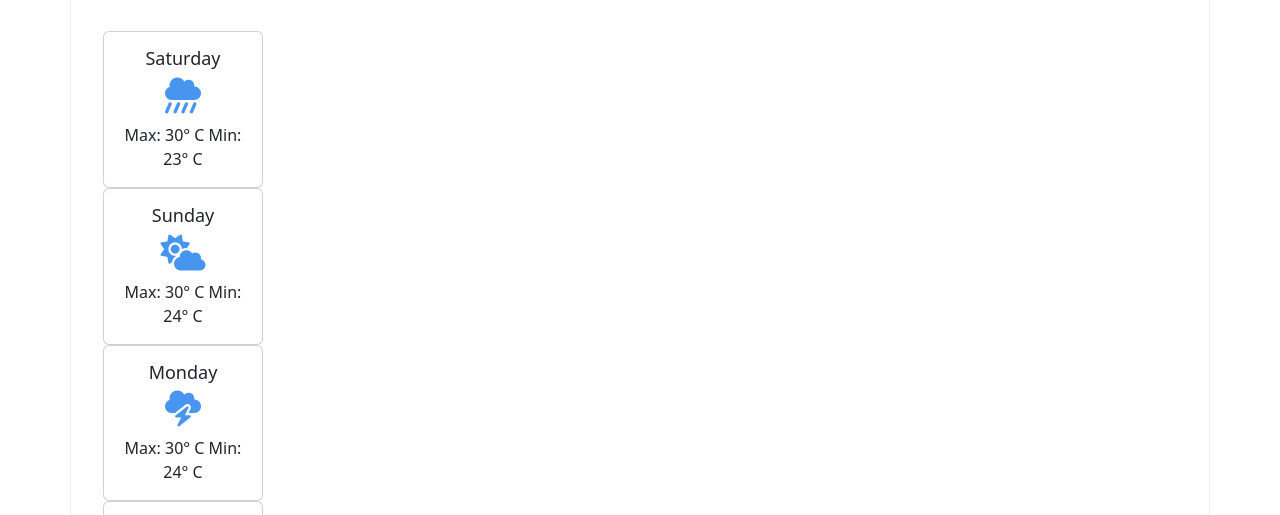
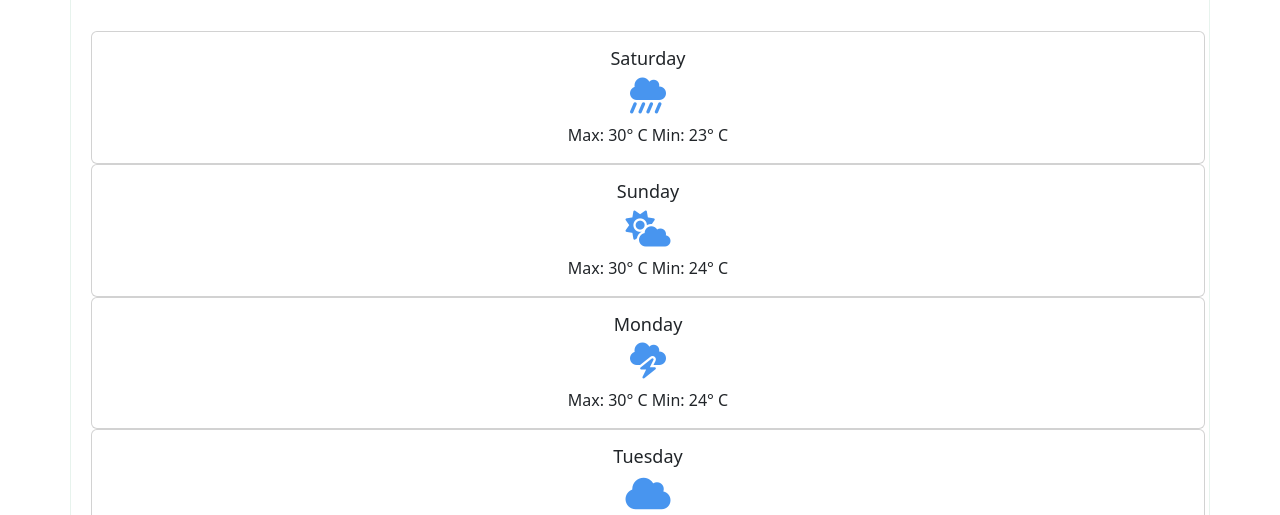
Before and after one commit to js-lonewolf/weather-app, a website: page index.html in a window 1280 px wide. Shown: the part 388-903 px from the top of the page. Drawn offline with nearby package versions, Linux system fonts and the light colour scheme; files that its build step writes are made by us from their sources.

Commit message:
Update index.html

```diff
--- a/index.html
+++ b/index.html
@@ -113,7 +113,7 @@
           </div>
         </div>
 
-        <div class="col mt-5">
+        <div class="row mt-5">
          <div class="card weekly-meteo">
             <div class="card-body day-content">
               <h5 class="card-title day">Saturday</h5>
```
